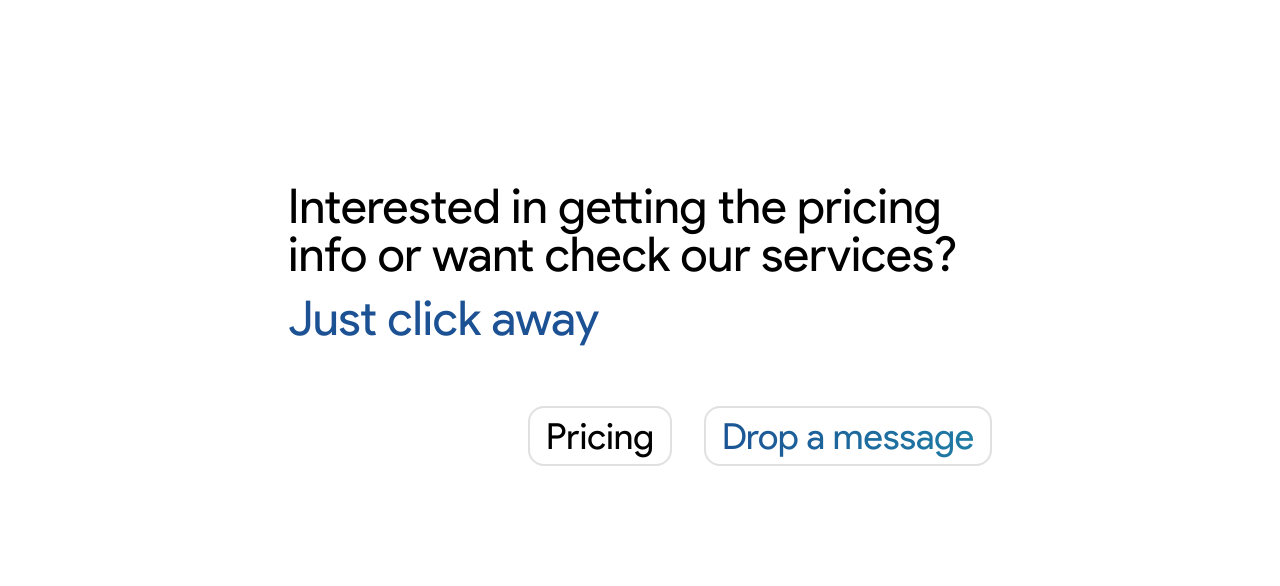
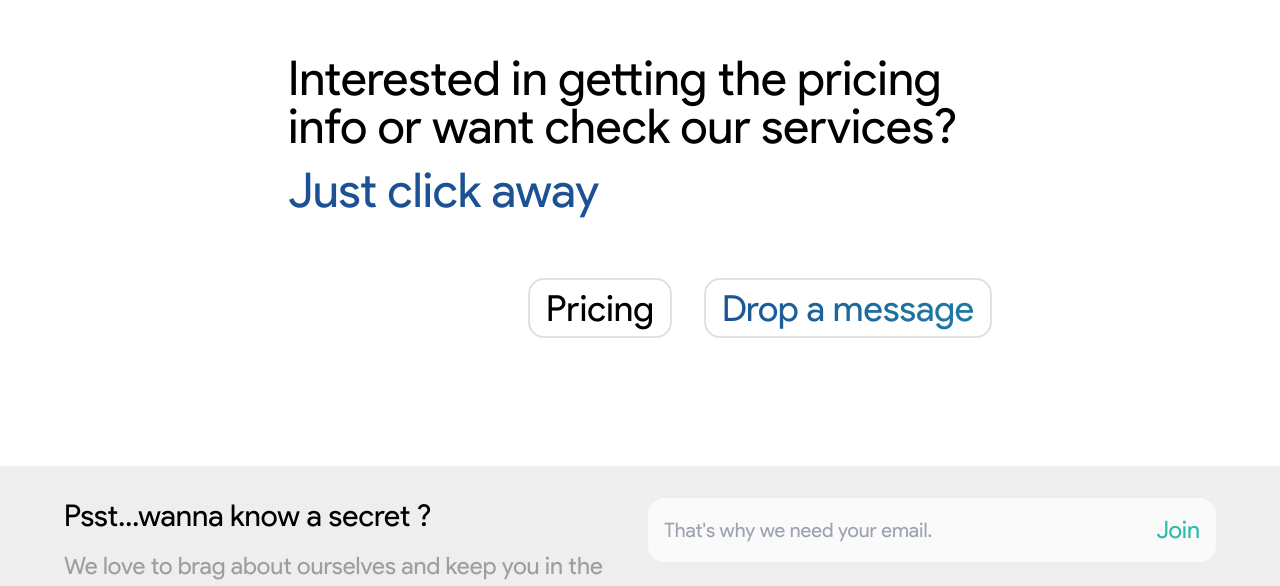
Before and after one commit to ManupaDev/curve, a Next.js app: page / in a window 1280 px wide. Shown: the part 1722-2308 px from the top of the page. Built offline with nearby package versions, Linux system fonts and the light colour scheme.

Commit message:
fix: adjusted cta padding

```diff
--- a/app/components/cta.tsx
+++ b/app/components/cta.tsx
@@ -2,7 +2,7 @@ import Link from "next/link";
 
 function CTA() {
   return (
-    <div className="border-black py-10    xl:py-64">
+    <div className="border-black py-16 xl:py-32">
       <h1 className="text-center text-2xl lg:text-left xl:text-5xl">
         Interested in getting the pricing info or want check our services?
         <br />
```
